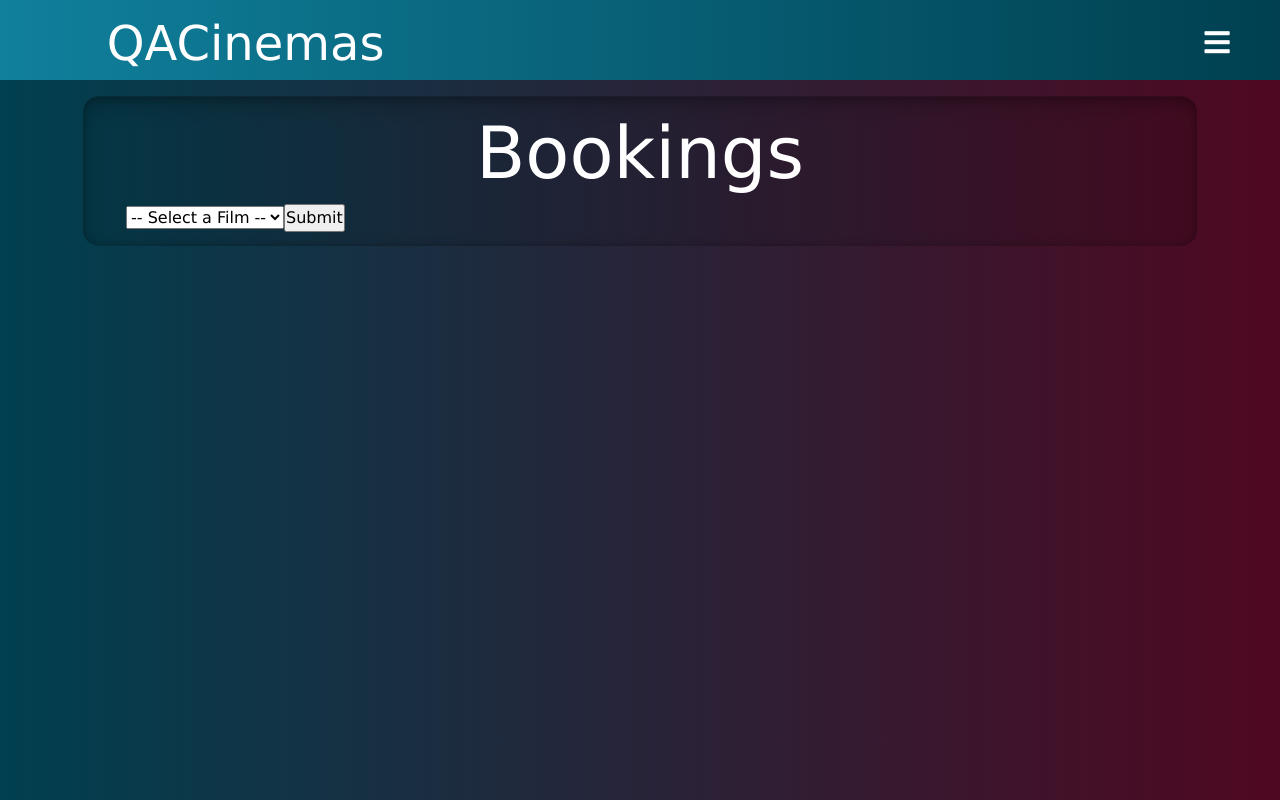
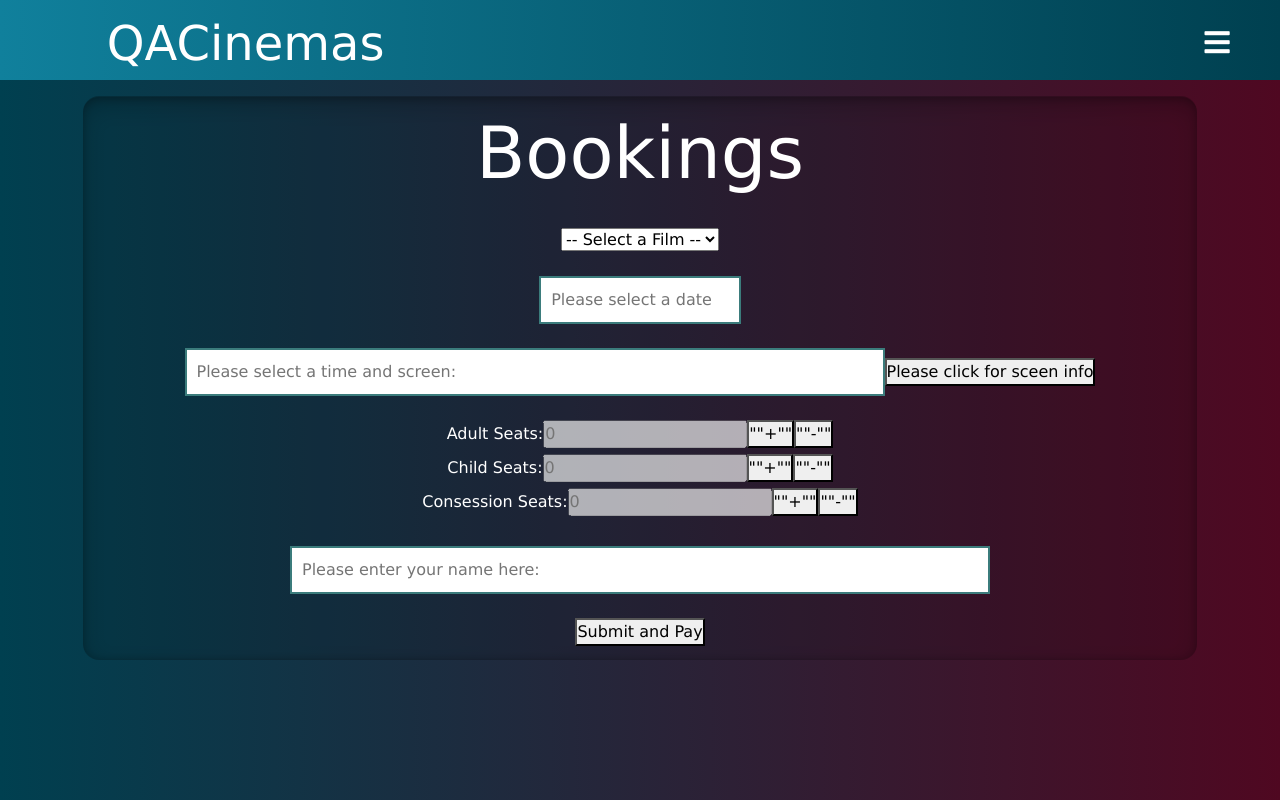
Before and after one commit to JLLQA/QAC, a React (Create React App) app in the folder Cinema/qac/: page /bookings in a window 1280 px wide. Built offline with nearby package versions, Linux system fonts and the light colour scheme.

Commit message:
QAC-41 JL: Semi functional booking system

```diff
--- a/Cinema/qac/package.json
+++ b/Cinema/qac/package.json
@@ -15,6 +15,7 @@
     "react": "^17.0.2",
     "react-bootstrap": "^1.6.0",
     "react-collapsible-component": "^1.3.4",
+    "react-datepicker": "^4.1.1",
     "react-dom": "^17.0.2",
     "react-form-with-constraints": "^0.18.0",
     "react-hook-form": "^7.7.1",
--- a/Cinema/qac/src/App.js
+++ b/Cinema/qac/src/App.js
@@ -10,6 +10,7 @@ import Discussion from "./Components/Discussion/Discussion";
 import ExtraDetails from "./Components/Discussion/DiscussionComponents/ExtraDetails";
 import Contact from "./Components/Contact/Contact";
 import Bookings from './Components/Bookings/Bookings';
+import Screens from './Components/Bookings/BookingDetails/Screens'
 
 const App = () => {
   return (
@@ -30,6 +31,9 @@ const App = () => {
           </Route>
           <Route exact path="/bookings">
             <Bookings />
+          </Route>
+          <Route exact path="/screens">
+            <Screens />
           </Route>
           <Route exact path="/gettingthere">
             <GettingThere/>
--- a/Cinema/qac/src/Components/Bookings/BookingDetails/BookingDetails.jsx
+++ b/Cinema/qac/src/Components/Bookings/BookingDetails/BookingDetails.jsx
@@ -1,5 +1,11 @@
+import { Container } from 'reactstrap';
 import { useState } from 'react';
-import { Container } from 'reactstrap';
+import DatePicker from "react-datepicker";
+import { addDays } from 'date-fns';
+import Seating from './Seating';
+import { Link } from "react-router-dom"
+
+import "react-datepicker/dist/react-datepicker.css";
 
 const BookingDetails = () => {
 
@@ -9,8 +15,15 @@ const BookingDetails = () => {
     ];
 
     const [value, setState] = useState("");
+    const [newBookerName, setBookerName] = useState("");
+    const [filmDate, setStartDate] = useState(null);
 
-    const favFilm = (event) => {
+    const bookerName = ({ target }) => {
+        setBookerName(target.value)
+    }
+
+    const setFilm = (event) => {
+        event.preventDefault();
         setState({ value: event.target.value });
     }
 
@@ -18,30 +31,61 @@ const BookingDetails = () => {
         let movID;
         let mov;
         event.preventDefault();
-        mov = value.value;
-        console.log("movie id: " + mov);
-        movID = Number(mov);
-        console.log("Film time 1: " + placeholder[movID].showtimes[0]);
-        console.log("Film time 2: " + placeholder[movID].showtimes[1]);
+        if (typeof (value.value) == "undefined") {
+            alert('please pick a movie');
+        } else {
+            mov = value.value;
+            console.log("movie id: " + mov);
+            movID = Number(mov);
+            console.log("Film time 1: " + placeholder[movID].showtimes[0]);
+            console.log("Film time 2: " + placeholder[movID].showtimes[1]);
+            console.log("Adult seats: ");
+            console.log("Child seats: ");
+            console.log("Consession seats: ");
+            console.log(newBookerName);
+            console.log(filmDate);
+        }
     }
 
     return (
         <div id="dropped-box" className="container-fluid">
             <Container>
                 <h1>Bookings</h1>
-                <Container>
-                    <form onSubmit={submitForm}>
-                        <select value={value} onChange={favFilm}>
+                <br />
+                <Container >
+                    <form align="center" onSubmit={submitForm}>
+                        <select value={value} onChange={setFilm}>
                             <option disabled value="">-- Select a Film --</option>
                             <option value={placeholder[0].id}>{placeholder[0].title}</option>
                             <option value={placeholder[1].id}>{placeholder[1].title}</option>
                         </select>
-                        {/* <select value={value} onChange={filmTime}>
-                            <option disabled value="">-- Select a Time --</option>
-                            <option value={placeholder[movID].showtimes[0]}>{placeholder[movID].showtimes[0]}</option>
-                            <option value={placeholder[movID].showtimes[1]}>{placeholder[movID].showtimes[0]}</option>
-                        </select> */}
-                        <input type="submit" value="Submit" />
+                        <br />
+                        <br />
+                        <DatePicker
+                            selected={filmDate}
+                            onChange={(date) => setStartDate(date)}
+                            includeDates={[new Date(),
+                            addDays(new Date(), 1), addDays(new Date(), 2), addDays(new Date(), 3), addDays(new Date(), 4),
+                            addDays(new Date(), 5), addDays(new Date(), 6), addDays(new Date(), 7), addDays(new Date(), 8),
+                            addDays(new Date(), 9), addDays(new Date(), 10), addDays(new Date(), 11), addDays(new Date(), 12),
+                            addDays(new Date(), 13)]}
+                            placeholderText="Please select a date"
+                        />
+                        <br />
+                        <br />
+                        <input placeholder="Please select a time and screen:" type="text"></input>
+                        <Link to={{ pathname: `/screens` }} target="_blank">
+                            <button id="screenButton" type="button" >
+                                Please click for sceen info     </button>
+                        </Link>
+                        <br />
+                        <Seating />
+                        <br />
+                        <br />
+                        <input placeholder="Please enter your name here:" type="text" onChange={bookerName}></input>
+                        <br />
+                        <br />
+                        <button type="submit" >Submit and Pay</button>
                     </form>
                 </Container>
             </Container>
--- /dev/null
+++ b/Cinema/qac/src/Components/Bookings/BookingDetails/Screens.jsx
@@ -0,0 +1,21 @@
+import { Container } from 'reactstrap';
+import Navbar from '../../Multipage/Navbar/Navbar'
+const Screens = () => {
+    return (
+        <div>
+            <div>
+                <Navbar />
+            </div>
+            <div id="dropped-box" className="container-fluid">
+                <Container>
+                    <h1>This is a standard screen</h1>
+                    <img src='https://upload.wikimedia.org/wikipedia/commons/a/a1/Mallard2.jpg'></img>
+                    <h1>This is a deluxe screen</h1>
+                    <img src='https://upload.wikimedia.org/wikipedia/commons/a/a1/Mallard2.jpg'></img>
+                </Container>
+            </div>
+        </div>
+    );
+}
+
+export default Screens;
--- /dev/null
+++ b/Cinema/qac/src/Components/Bookings/BookingDetails/Seating.jsx
@@ -0,0 +1,71 @@
+import { useState} from 'react';
+
+const Seating = () => {
+    const [countA, setCountA] = useState(0);
+    const [countB, setCountB] = useState(0);
+    const [countC, setCountC] = useState(0);
+
+    const setAdultUp = (event) => {
+        event.preventDefault();
+        setCountA(countA => countA + 1);
+    }
+
+    const setAdultDown = (event) => {
+        event.preventDefault();
+        setCountA(countA => countA - 1);
+    }
+
+    const setChildUp = (event) => {
+        event.preventDefault();
+        setCountB(countB => countB + 1)
+    }
+
+    const setChildDown = (event) => {
+        event.preventDefault();
+        setCountB(countB => countB - 1)
+    }
+
+    const setComUp = (event) => {
+        event.preventDefault();
+        setCountC(countC => countC + 1)
+    }
+
+    const setComDown = (event) => {
+        event.preventDefault();
+        setCountC(countC => countC - 1)
+    }
+
+    return (
+        <>
+            <br />
+            <label>Adult Seats: </label>
+            <input placeholder={countA} disabled></input>
+            <button onClick={setAdultUp}>
+                ""+""
+            </button>
+            <button onClick={setAdultDown}>
+                ""-""
+            </button>
+            <br />
+            <label>Child Seats: </label>
+            <input placeholder={countB} disabled></input>
+            <button onClick={setChildUp}>
+                ""+""
+            </button>
+            <button onClick={setChildDown}>
+                ""-""
+            </button>
+            <br />
+            <label>Consession Seats: </label>
+            <input placeholder={countC} disabled></input>
+            <button onClick={setComUp}>
+                ""+""
+            </button>
+            <button onClick={setComDown}>
+                ""-""
+            </button>
+        </>
+    );
+}
+
+export default Seating;
```
Also changed, not shown: 1 other file (tests, documents, lock files or other folders).
